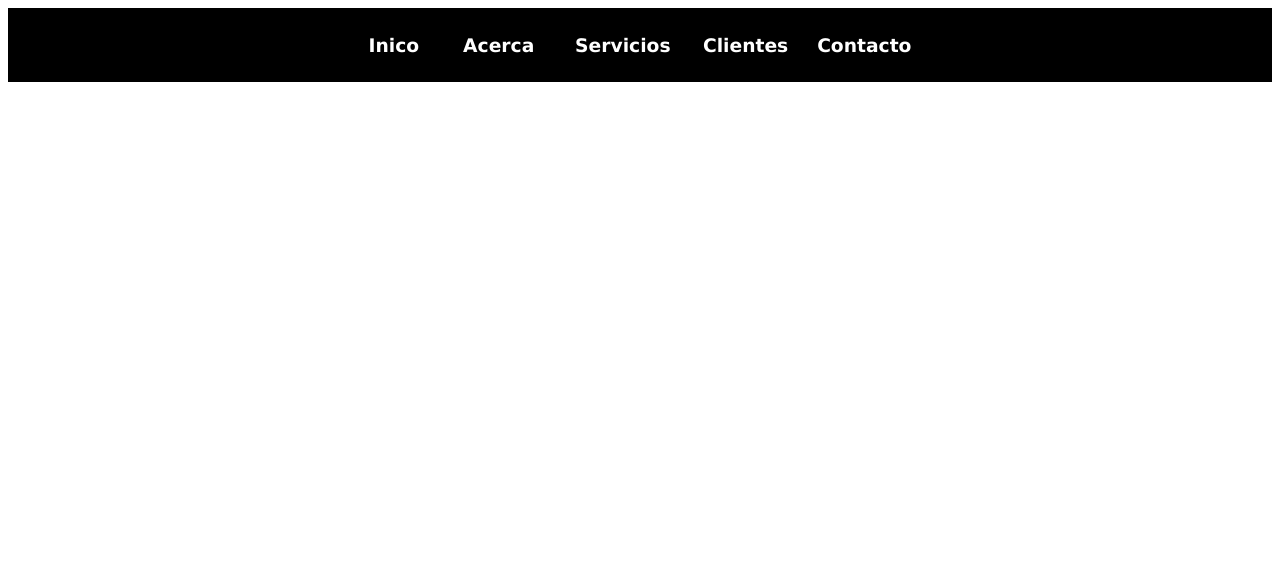
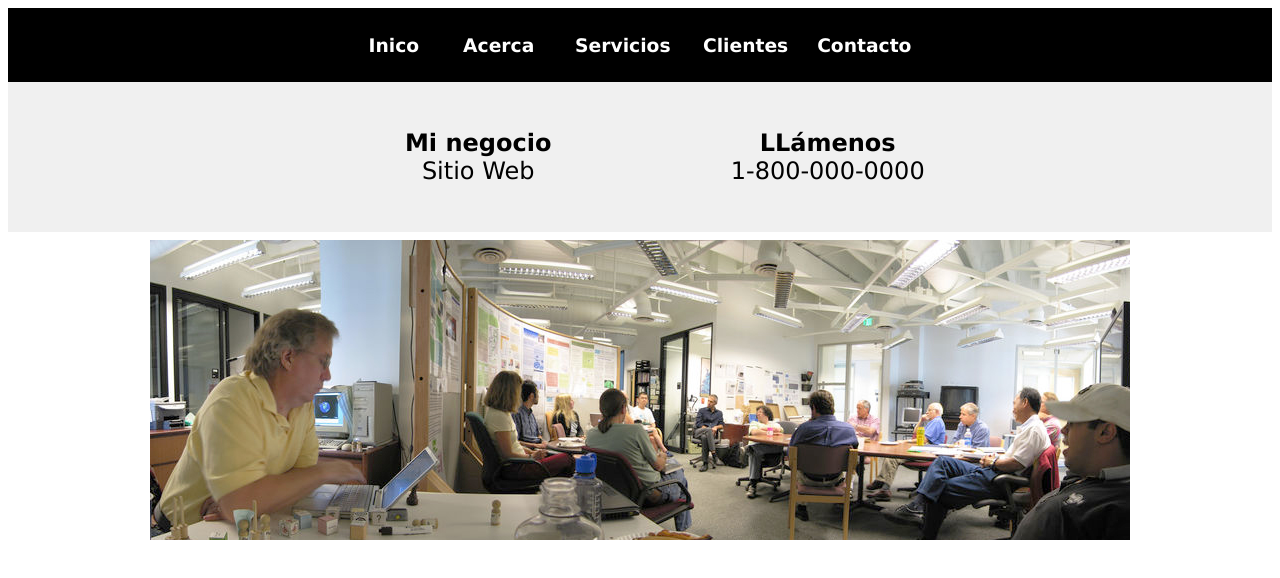
Before and after one commit to Tmjf/webPage, a plain HTML site: page index.html in a window 1280 px wide. Drawn offline with Linux system fonts and the light colour scheme.

Commit message:
Added changes to index.html

```diff
--- a/index.html
+++ b/index.html
@@ -31,5 +31,44 @@
         </tr>
 
     </table>
+    <table width="100%" height="150" border="0" cellspacing="5" cellpading="5"
+        bgcolor="#F0F0F0">
+        <tr>
+            <td align="center">
+                <table width="700" border="0" cellspacing="1" cellpading="1">
+                    <tr>
+                        <td align="center" width="338">
+                            <font face="Verdana, Geneva, sans-sherif" color="black" size="5">
+                                <strong>Mi negocio</strong>
+                                <br />
+                                Sitio Web
+                            </font>
+                        </td>
+                        <td align="center" width="291">
+                            <font face="Verdana, Geneva, sans-sherif" color="black" size="5">
+                                <strong>LLámenos</strong>
+                                <br />
+                                1-800-000-0000
+                            </font>
+                        </td>
+                    </tr>
+                </table>
+            </td>
+        </tr>
+    </table>
+    <table width="100%" height="150" border="0" cellspacing="5" cellpading="5"
+        bgcolor="white">
+        <tr>
+            <td align="center">
+                <table width="600" border="0" cellspacing="1" cellpading="1">
+                    <tr>
+                        <td align="center">
+                            <img src="img/img2.jpg" width="980" height="300"/>
+                        </td>
+                    </tr>
+                </table>
+            </td>
+        </tr>
+    </table>
 </body>
 </html>
```
Also changed, not shown: file.txt (deleted), img/img1.jpg (added), img/img2.jpg (added).
